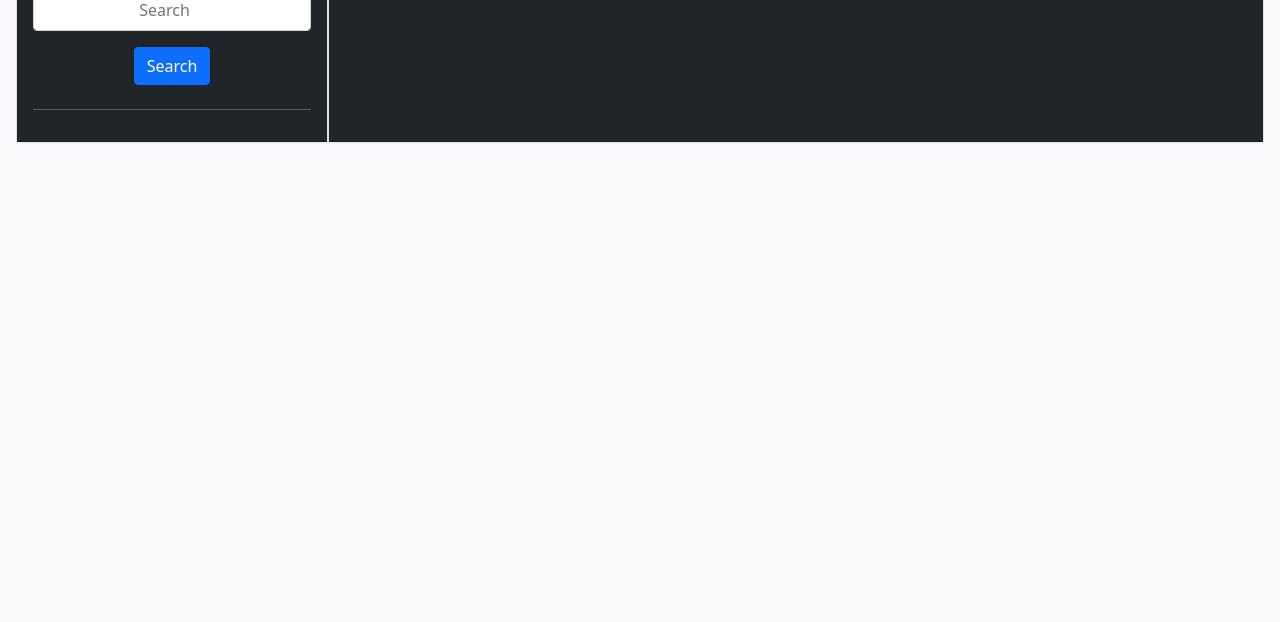
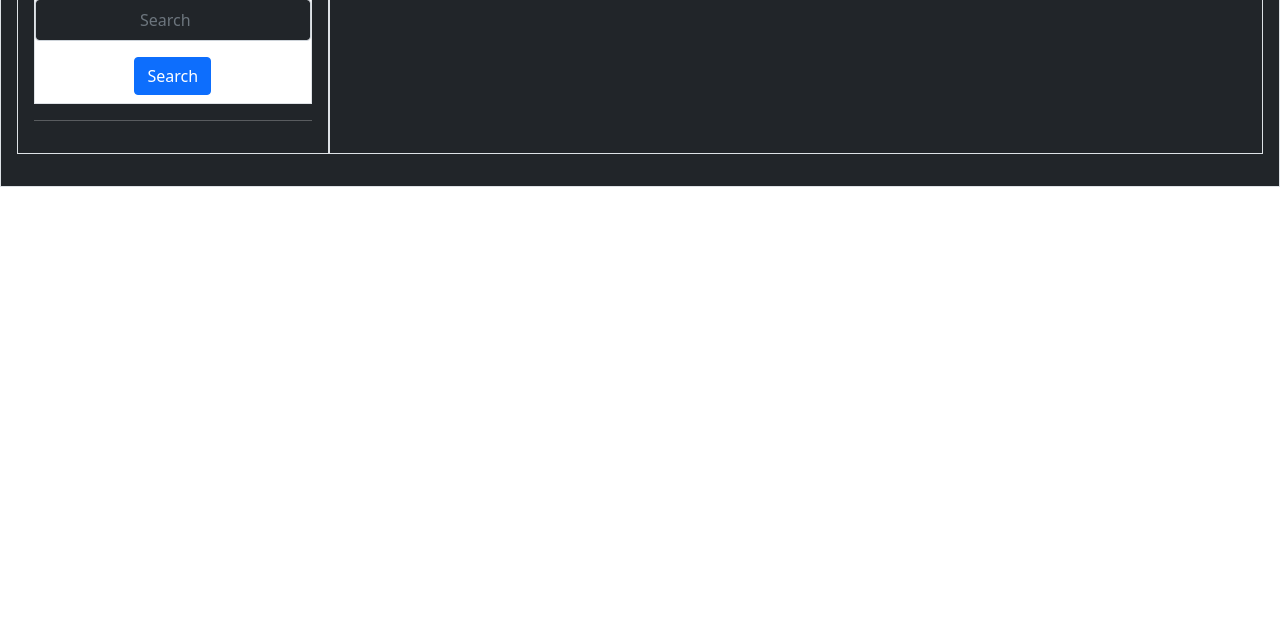
Before and after one commit to jj77847/weather-dashboard, a plain HTML site: page index.html in a window 1280 px wide. Shown: the part 178-800 px from the top of the page. Drawn offline with nearby package versions, Linux system fonts and the light colour scheme.

Commit message:
updated styles

```diff
--- a/index.html
+++ b/index.html
@@ -17,14 +17,14 @@
   </head>
 
   <body>
-    <div class="min-vh-100 bg-light">
+    <div class="min-vh-10 text-center bg-dark border text-white">
       <!--header -->
       <header class="text-center p-3 bg-dark text-white">
         <h1>Weather Dashboard</h1>
       </header>
 
       <main>
-        <div class="row gx-0 p-3">
+        <div class="row gx-0 p-3 bg-dark text-white">
           <!-- Column for search history -->
           <div
             class="
@@ -39,10 +39,21 @@
             "
           >
             <h2>Search for a City:</h2>
-            <form class="form" id="search-form">
+            <form
+              class="form text-center bg-white border text-white"
+              id="search-form"
+            >
               <input
                 id="city-input"
-                class="form-control text-center col-12 p-2 my-2"
+                class="
+                  form-control
+                  text-center
+                  bg-dark
+                  text-white
+                  col-12
+                  p-2
+                  my-2
+                "
                 type="search"
                 placeholder="Search"
                 aria-label="Search"
@@ -59,7 +70,7 @@
             <hr />
 
             <!--city searched lists here-->
-            <ul class="col-12 list-group" id="city-list">
+            <ul class="col-12 bg-dark text-white list-group" id="city-list">
               <li class="list-group-item">New York</li>
               <li class="list-group-item">London</li>
               <li class="list-group-item">Paris</li>
@@ -82,7 +93,10 @@
               mb-3
             "
           >
-            <div class="d-flex flex-column" id="weather-cards-container"></div>
+            <div
+              class="d-flex flex-column bg-dark text-dark"
+              id="weather-cards-container"
+            ></div>
           </div>
         </div>
       </main>
```
